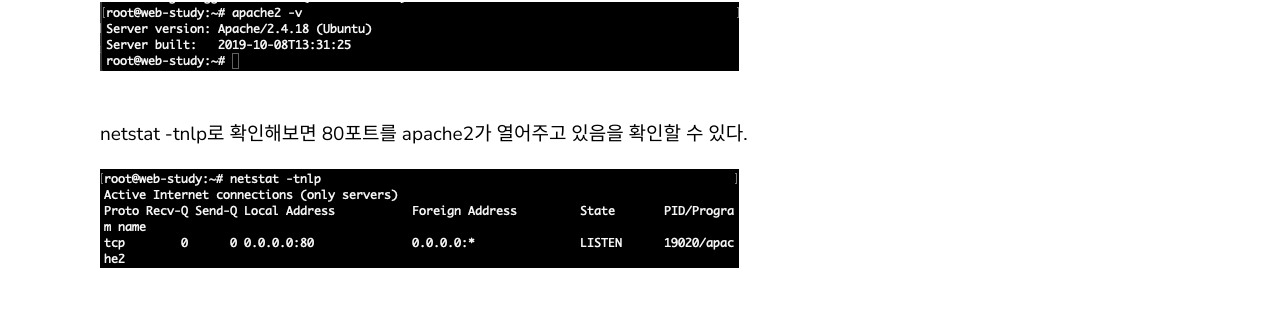
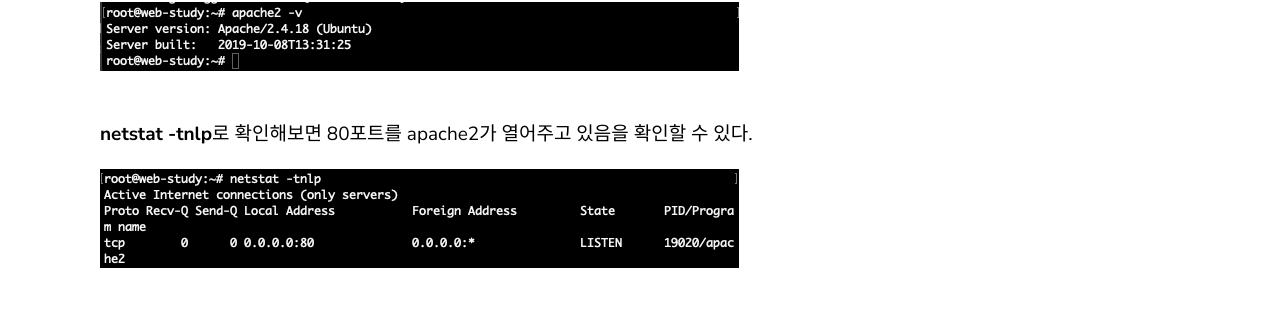
Before and after one commit to amapow/amapow.github.io.tmp, a Jekyll site: the page built from _posts/2020-03-02-apache2.markdown, in a window 1280 px wide. Shown: the part 426-740 px from the top of the page. Built offline with Jekyll 4.4.1, drawn with Linux system fonts in a browser that asks for light colours; comment, search, counter and statistics services are not loaded.

```diff
--- a/_posts/2020-03-02-apache2.markdown
+++ b/_posts/2020-03-02-apache2.markdown
@@ -10,7 +10,7 @@ date:   2020-03-02 17:13:36 +0900
 ![Image_1]( {{base.url}} /assets/images/apache2_-v.png)
 
 
-netstat -tnlp로 확인해보면 80포트를 apache2가 열어주고 있음을 확인할 수 있다.<br>
+**netstat -tnlp**로 확인해보면 80포트를 apache2가 열어주고 있음을 확인할 수 있다.<br>
 ![Image_2]( {{base.url}} /assets/images/netstat.png)
 
 서버 외부IP로 접속해보면, 아래와 같이 apache2가 작동함을 확인할 수 있다.
```
